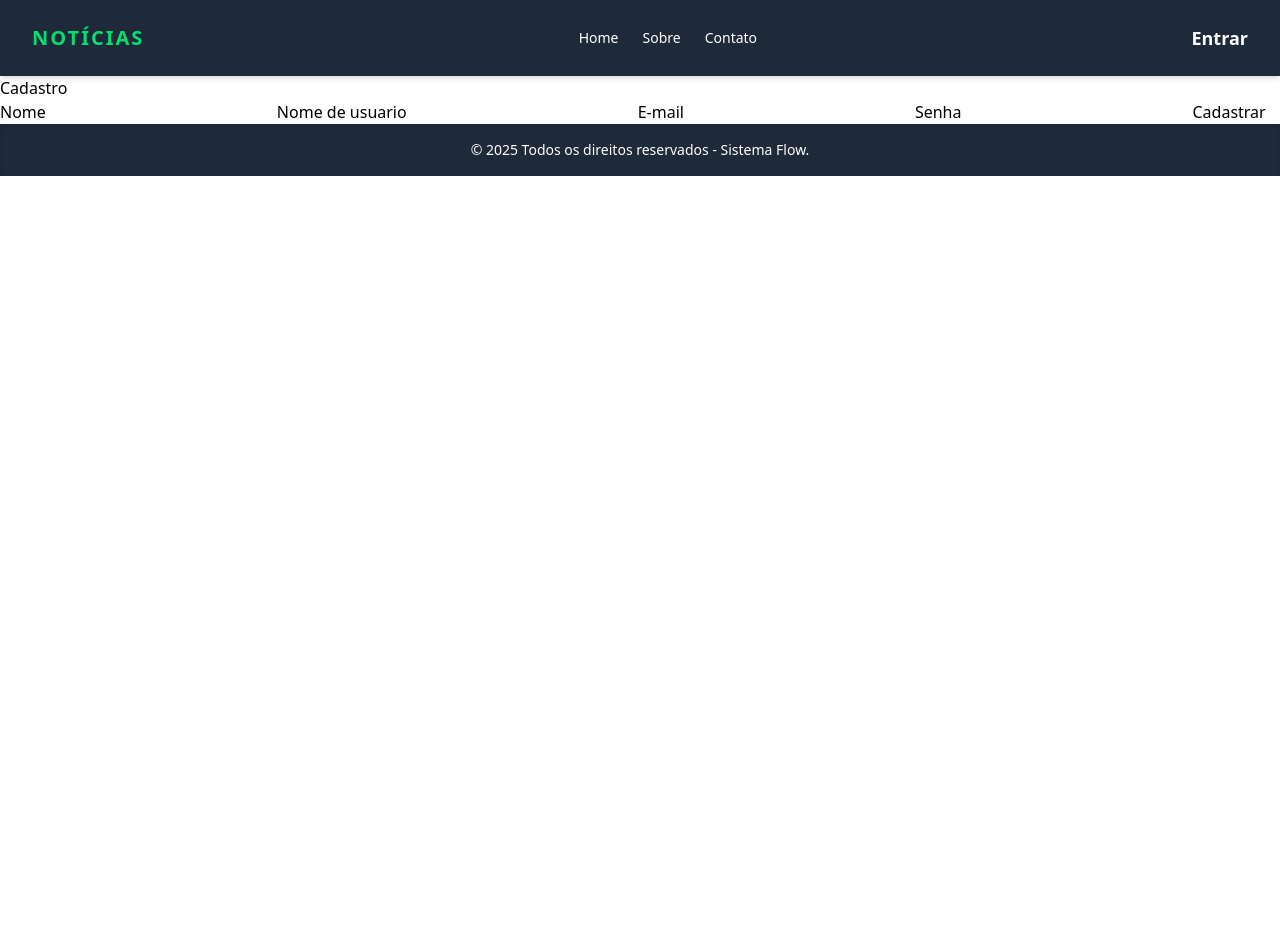
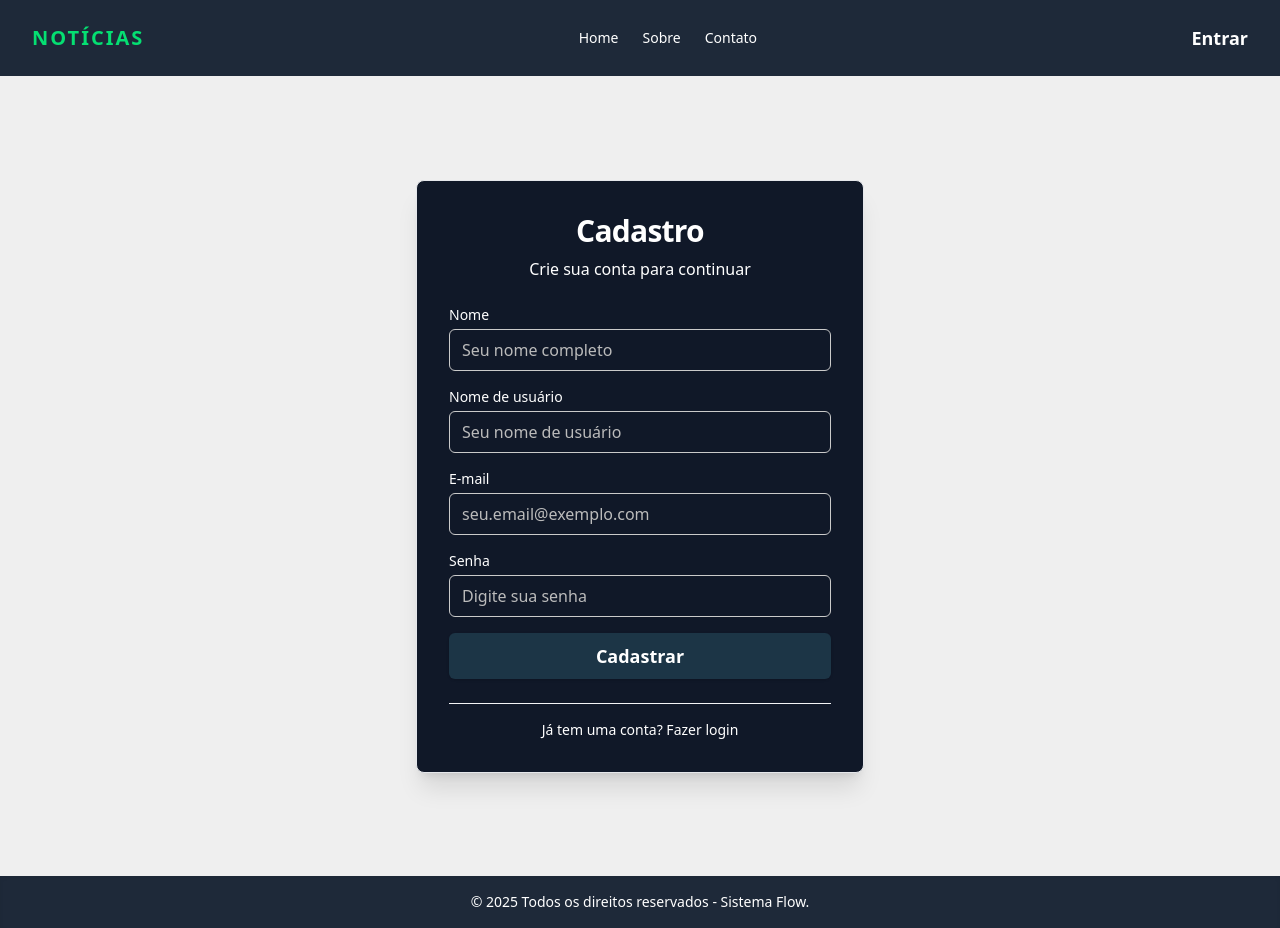
Before and after one commit to 1TDSPW-25/sistema-flow, a React (Vite) app: page /cadastro in a window 1280 px wide. Before the commit the page ends 800 px from the top, so only its background shows below. Built offline with nearby package versions, Linux system fonts and the light colour scheme; data requests are answered from the project's data file.

Commit message:
feat(ui): estiliza página de cadastro igual o layout do login

```diff
--- a/src/pages/Cadastro/index.tsx
+++ b/src/pages/Cadastro/index.tsx
@@ -82,28 +82,50 @@ export default function Cadastro() {
     }
 
     return (
-        <main>
-            <h1>Cadastro</h1>
-            <form onSubmit={handleSubmit}>
-                <label htmlFor="nome">Nome</label>
+        <main className="min-h-screen bg-[#EFEFEF] flex items-center justify-center p-4">
+            <section className="w-full max-w-md bg-gray-900 shadow-xl rounded-lg p-8 space-y-6 border border-gray-200">
+                <div className="text-center space-y-2">
+                    <h2 className="text-3xl font-black tracking-tight text-[#FFFFFF]">Cadastro</h2>
+                    <p className="text-[#FFFFFF] font-sans">Crie sua conta para continuar</p>
+                </div>
+
+                <form onSubmit={handleSubmit} className="space-y-4">
+                    <div>
+                        <label htmlFor="nome" className="block text-sm font-medium text-[#FFFFFF] mb-1">
+                            Nome
+                        </label>
                         <input
                             id="nome"
                             name="nome"
                             value={nome}
                             onChange={(event) => setNome(event.target.value)}
                             required
+                            disabled={isSubmitting}
+                            placeholder="Seu nome completo"
+                            className="w-full px-3 py-2 border border-[#cacaca] rounded-md focus:outline-none focus:ring-2 focus:ring-[#FFFFFF] disabled:bg-gray-100 disabled:text-gray-500 placeholder:text-[#bbbbbb] text-white"
                         />
+                    </div>
 
-                <label htmlFor="nomeUser">Nome de usuario</label>
+                    <div>
+                        <label htmlFor="nomeUser" className="block text-sm font-medium text-[#FFFFFF] mb-1">
+                            Nome de usuário
+                        </label>
                         <input
                             id="nomeUser"
                             name="nomeUser"
                             value={nomeUser}
                             onChange={(event) => setNomeUser(event.target.value)}
                             required
+                            disabled={isSubmitting}
+                            placeholder="Seu nome de usuário"
+                            className="w-full px-3 py-2 border border-[#cacaca] rounded-md focus:outline-none focus:ring-2 focus:ring-[#FFFFFF] disabled:bg-gray-100 disabled:text-gray-500 placeholder:text-[#bbbbbb] text-white"
                         />
+                    </div>
 
-                <label htmlFor="email">E-mail</label>
+                    <div>
+                        <label htmlFor="email" className="block text-sm font-medium text-[#FFFFFF] mb-1">
+                            E-mail
+                        </label>
                         <input
                             id="email"
                             name="email"
@@ -111,9 +133,16 @@ export default function Cadastro() {
                             value={email}
                             onChange={(event) => setEmail(event.target.value)}
                             required
+                            disabled={isSubmitting}
+                            placeholder="seu.email@exemplo.com"
+                            className="w-full px-3 py-2 border border-[#cacaca] rounded-md focus:outline-none focus:ring-2 focus:ring-[#FFFFFF] disabled:bg-gray-100 disabled:text-gray-500 placeholder:text-[#bbbbbb] text-white"
                         />
+                    </div>
 
-                <label htmlFor="senha">Senha</label>
+                    <div>
+                        <label htmlFor="senha" className="block text-sm font-medium text-[#FFFFFF] mb-1">
+                            Senha
+                        </label>
                         <input
                             id="senha"
                             name="senha"
@@ -121,23 +150,67 @@ export default function Cadastro() {
                             value={senha}
                             onChange={(event) => setSenha(event.target.value)}
                             required
+                            disabled={isSubmitting}
+                            placeholder="Digite sua senha"
+                            className="w-full px-3 py-2 border border-[#cacaca] rounded-md focus:outline-none focus:ring-2 focus:ring-[#FFFFFF] disabled:bg-gray-100 disabled:text-gray-500 placeholder:text-[#bbbbbb] text-white"
                         />
+                    </div>
 
                     {error && (
-                    <p style={{ color: 'red' }}>
+                        <div className="p-3 rounded-md text-sm bg-red-100 text-red-700 border border-red-300">
                             {error}{" "}
                             {error.includes("login") && (
-                            <Link to="/login" style={{ color: 'blue', textDecoration: 'underline' }}>
+                                <Link to="/login" className="font-medium text-blue-700 underline">
                                     Ir para Login
                                 </Link>
                             )}
-                    </p>
+                        </div>
                     )}
 
-                <button type="submit" disabled={isSubmitting}>
+                    <button
+                        type="submit"
+                        disabled={isSubmitting}
+                        className="w-full flex justify-center py-2 px-4 border border-transparent rounded-md shadow-sm text-lg font-semibold text-white bg-[#1C3546] hover:bg-[#30576b] focus:outline-none focus:ring-2 focus:ring-offset-2 focus:ring-[#FFFFFF] disabled:bg-gray-400 transition duration-150 ease-in-out"
+                    >
+                        {isSubmitting ? (
+                            <span className="flex items-center">
+                                <svg
+                                    className="animate-spin -ml-1 mr-3 h-5 w-5 text-white"
+                                    xmlns="http://www.w3.org/2000/svg"
+                                    fill="none"
+                                    viewBox="0 0 24 24"
+                                >
+                                    <circle
+                                        className="opacity-25"
+                                        cx="12"
+                                        cy="12"
+                                        r="10"
+                                        stroke="currentColor"
+                                        strokeWidth="4"
+                                    ></circle>
+                                    <path
+                                        className="opacity-75"
+                                        fill="currentColor"
+                                        d="M4 12a8 8 0 018-8V0C5.373 0 0 5.373 0 12h4zm2 5.291A7.962 7.962 0 014 12H0c0 3.042 1.135 5.824 3 7.938l3-2.647z"
+                                    ></path>
+                                </svg>
                                 {isSubmitting ? "Enviando..." : "Cadastrar"}
+                            </span>
+                        ) : (
+                            "Cadastrar"
+                        )}
                     </button>
                 </form>
+
+                <div className="text-center pt-4 border-t border-gray-100">
+                    <p className="text-sm text-[#FFFFFF]">
+                        Já tem uma conta?{" "}
+                        <Link to="/login" className="font-medium text-[#ffffff] hover:text-[#d6e0ff]">
+                            Fazer login
+                        </Link>
+                    </p>
+                </div>
+            </section>
         </main>
     );
 }
```
Lines whose indentation alone changed are shown as unchanged.
